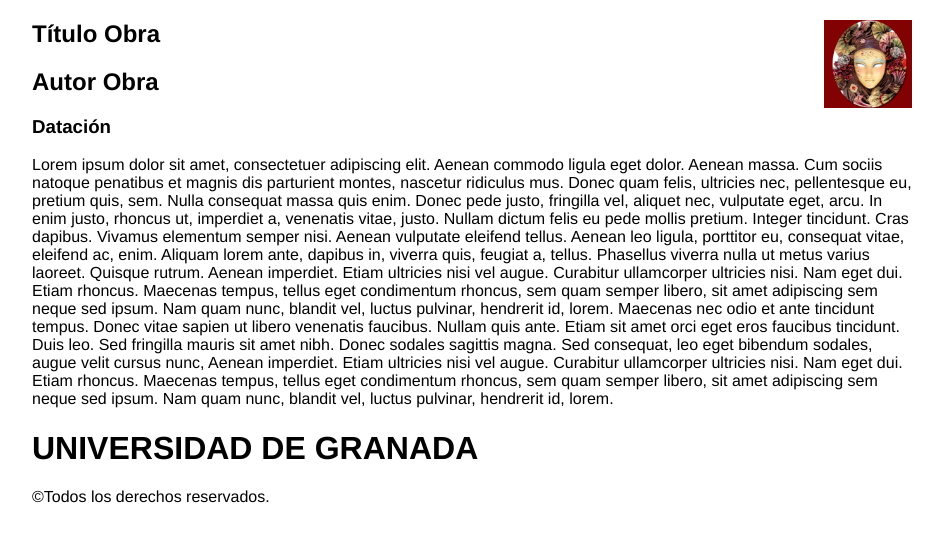
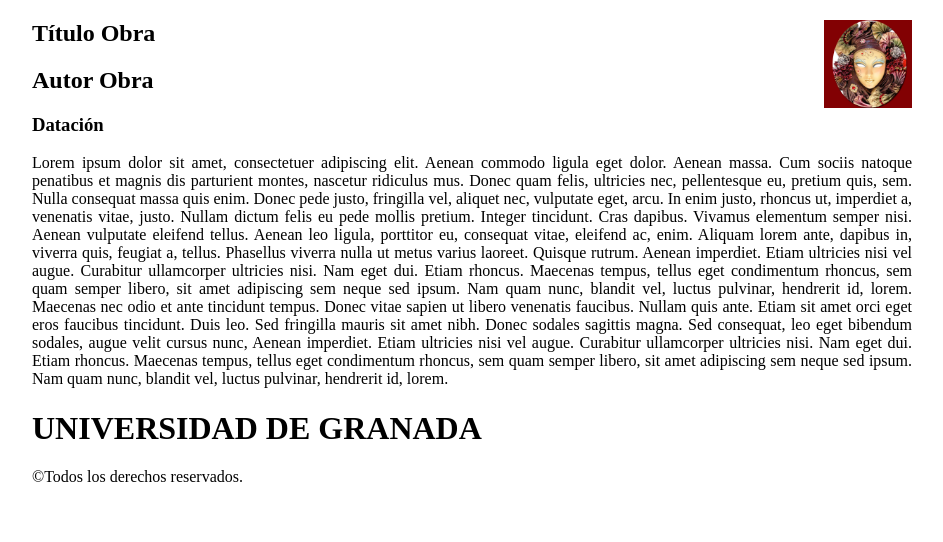
Before and after one commit to marquirj/SIBW-Museo, a PHP site: page /obra_imprimir.html in a window 1280 px wide. Shown: the top 542 px of the page, without its empty margins (168-1111 px from the left). Run offline with PHP 8.4, Linux system fonts and the light colour scheme.

Commit message:
cambiado formato de texto en imprimir

```diff
--- a/css/imprimir.css
+++ b/css/imprimir.css
@@ -1,7 +1,8 @@
 html{
   margin-left: 15%;
   margin-right: 15%;
-  font-family: "Gill Sans Extrabold", Helvetica, sans-serif
+  font-family: "Times New Roman", Times, serif;
+  text-align: justify;
 }
 
 #logo{
```
